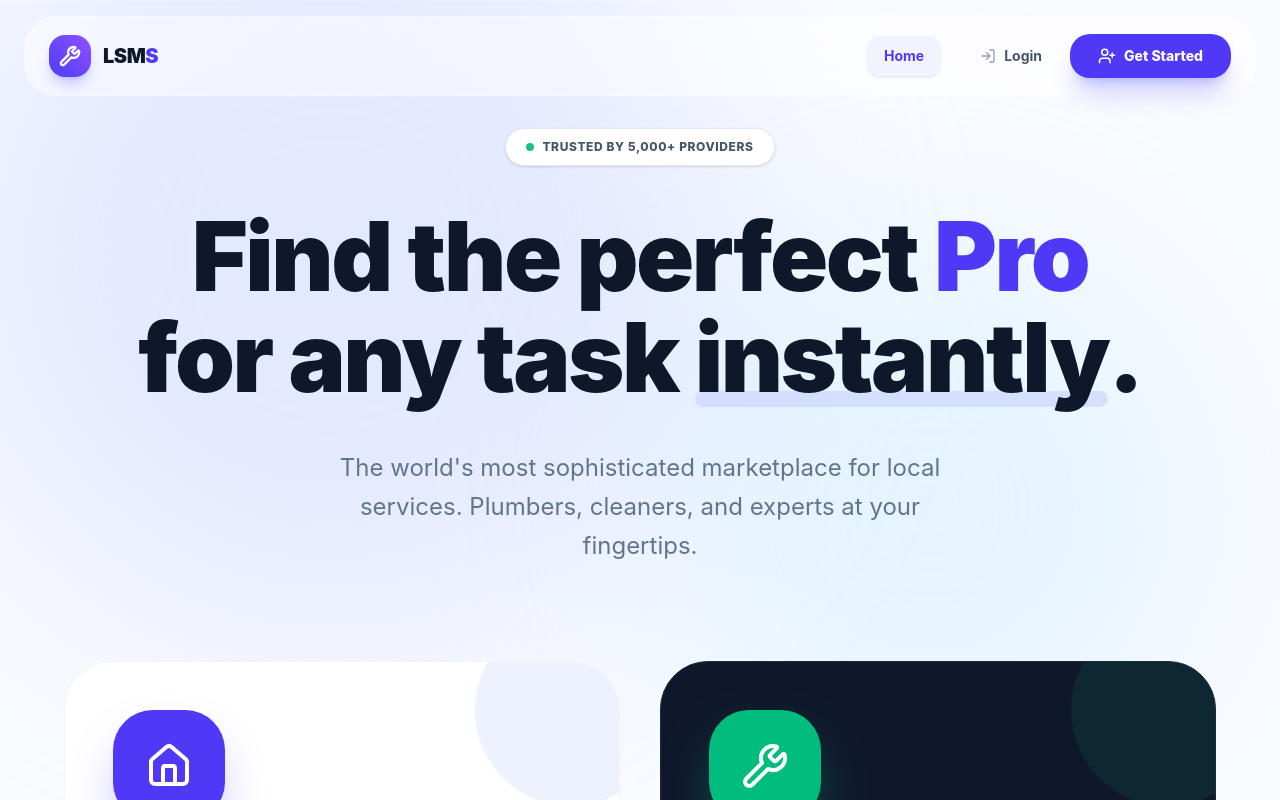
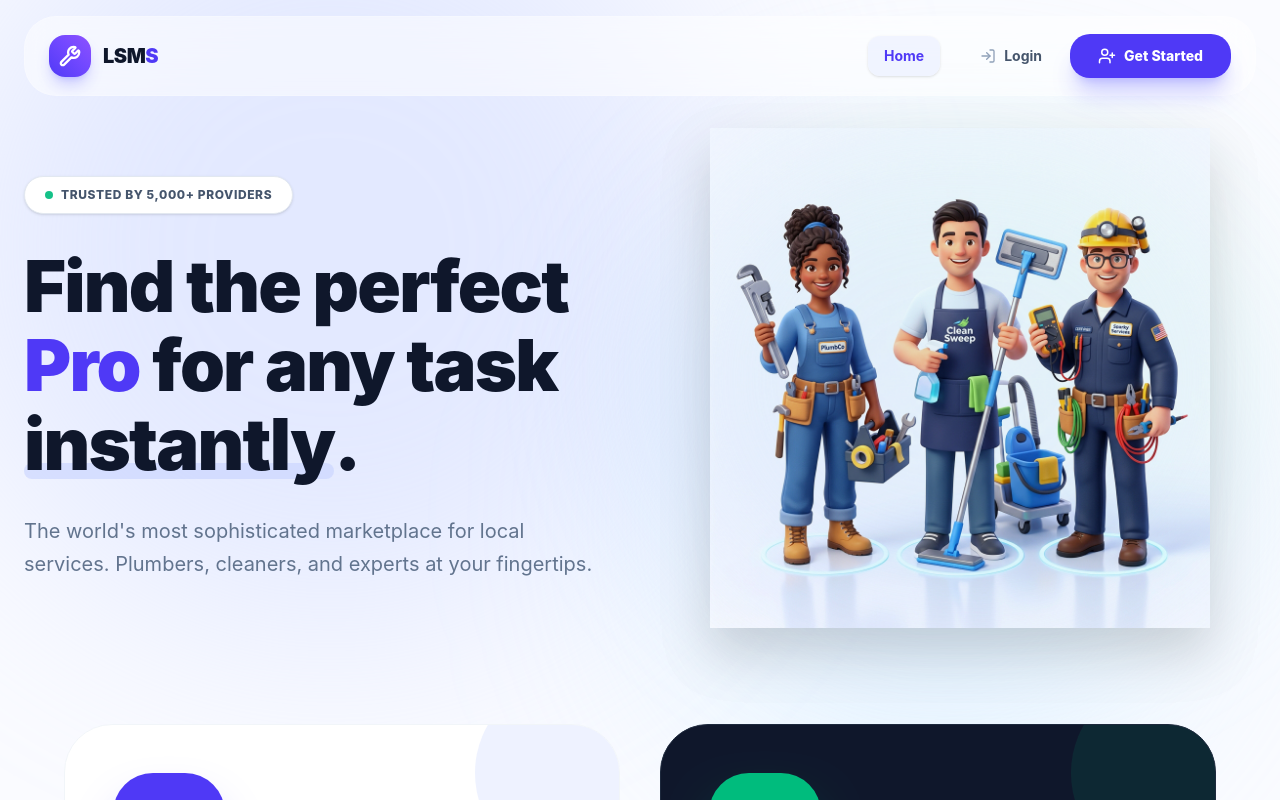
Before and after one commit to Jahanzaib-Gull/Local-Service-Marketplace-System, a React app in the folder frontend/: page / in a window 1280 px wide. Shown: the top 800 px of the page. Built offline with nearby package versions, Linux system fonts and the light colour scheme; the HTML template or start-up script is replaced by a standard one.

Commit message:
feat(ui): add 3D service professionals illustration to landing page hero section

```diff
--- a/frontend/src/pages/Landing.jsx
+++ b/frontend/src/pages/Landing.jsx
@@ -25,19 +25,32 @@ const Landing = () => {
 
       <div className="relative z-10 pt-32 pb-20 px-6">
         {/* Hero Content */}
-        <div className="max-w-7xl mx-auto flex flex-col items-center text-center space-y-10 mb-24">
+        <div className="max-w-7xl mx-auto flex flex-col lg:flex-row items-center justify-between gap-12 mb-24">
+          {/* Left Text Column */}
+          <div className="flex-1 space-y-8 text-center lg:text-left">
             <div className="inline-flex items-center gap-2 px-5 py-2.5 bg-white rounded-full border border-slate-200 shadow-sm animate-fade-in-up">
               <span className="flex h-2 w-2 rounded-full bg-emerald-500 animate-pulse"></span>
               <span className="text-xs font-extrabold text-slate-600 tracking-wider uppercase">Trusted by 5,000+ Providers</span>
             </div>
 
-          <h1 className="text-6xl md:text-8xl font-black tracking-tight text-slate-900 leading-[1.05] max-w-5xl animate-fade-in-up">
+            <h1 className="text-5xl md:text-7xl font-black tracking-tight text-slate-900 leading-[1.1] animate-fade-in-up">
               Find the perfect <span className="text-indigo-600">Pro</span> for any task <span className="relative">instantly<span className="absolute bottom-2 left-0 w-full h-4 bg-indigo-200/60 -z-10 rounded-full"></span></span>.
             </h1>
 
-          <p className="text-xl md:text-2xl text-slate-500 max-w-2xl leading-relaxed animate-fade-in-up animation-delay-200">
+            <p className="text-xl text-slate-500 max-w-xl mx-auto lg:mx-0 leading-relaxed animate-fade-in-up animation-delay-200">
               The world's most sophisticated marketplace for local services. Plumbers, cleaners, and experts at your fingertips.
             </p>
+          </div>
+
+          {/* Right Image Column */}
+          <div className="flex-1 relative animate-fade-in-up animation-delay-400 w-full flex justify-center">
+            <div className="absolute inset-0 bg-gradient-to-tr from-indigo-200 to-emerald-100 rounded-full blur-[80px] opacity-40 -z-10"></div>
+            <img
+              src="/images/hero-illustration.png"
+              alt="Service Professionals Illustration"
+              className="w-full max-w-[500px] object-contain drop-shadow-2xl hover:-translate-y-4 transition-transform duration-700 ease-out mix-blend-darken"
+            />
+          </div>
         </div>
 
         {/* Choice Grid */}
```
Also changed, not shown: frontend/public/images/hero-illustration.png (added). Lines whose indentation alone changed are shown as unchanged.
